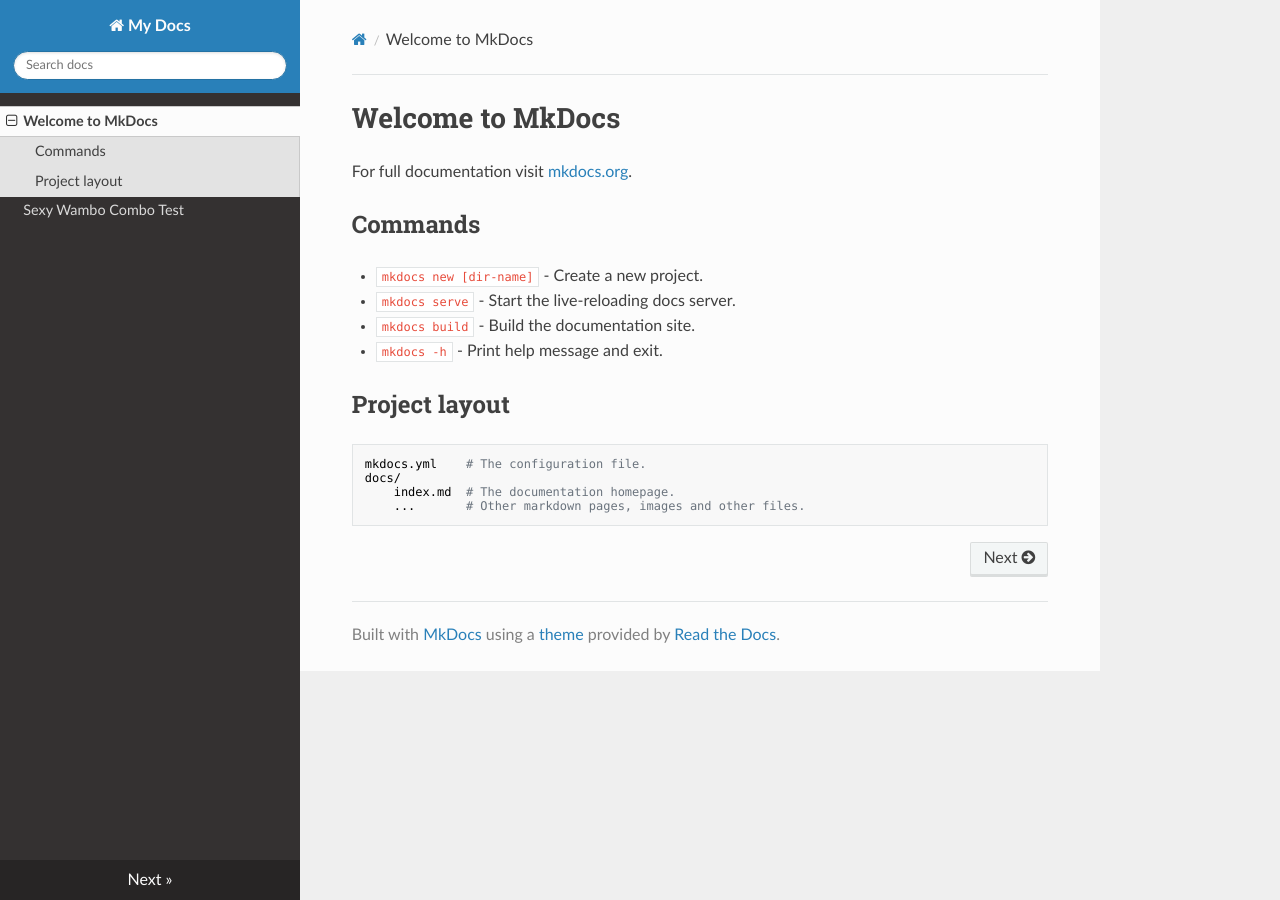
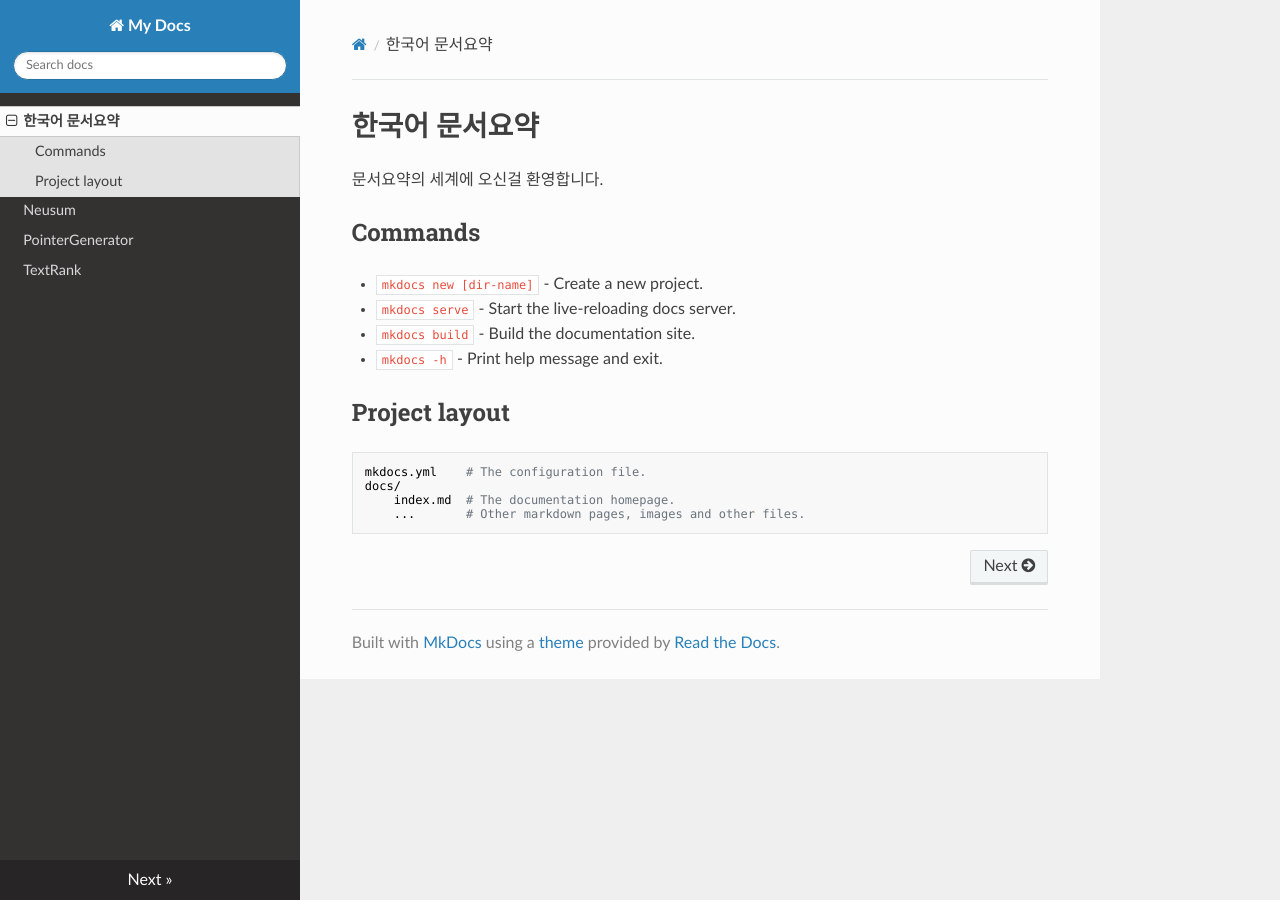
Before and after one commit to k-summarization/k-sum, an MkDocs documentation site: the page built from docs/index.md, in a window 1280 px wide. Built offline with MkDocs 1.6.1, drawn with Linux system fonts in a browser that asks for light colours; nearby versions of some CDN libraries.

Commit message:
first template

```diff
--- /dev/null
+++ b/docs/Neusum.md
@@ -0,0 +1 @@
+# Neusum
--- /dev/null
+++ b/docs/PointerGenerator.md
@@ -0,0 +1 @@
+# PointerGenerator
--- a/docs/Sexy_Wmbo.md
+++ /dev/null
@@ -1,3 +0,0 @@
-# Sexy Wambo Combo Test
-
-배고프다. 너무나도!
--- /dev/null
+++ b/docs/TextRank.md
@@ -0,0 +1 @@
+# TextRank
--- a/docs/index.md
+++ b/docs/index.md
@@ -1,6 +1,6 @@
-# Welcome to MkDocs
+# 한국어 문서요약
 
-For full documentation visit [mkdocs.org](https://www.mkdocs.org).
+문서요약의 세계에 오신걸 환영합니다.
 
 ## Commands
 
```
Also changed, not shown: 1 other file.
